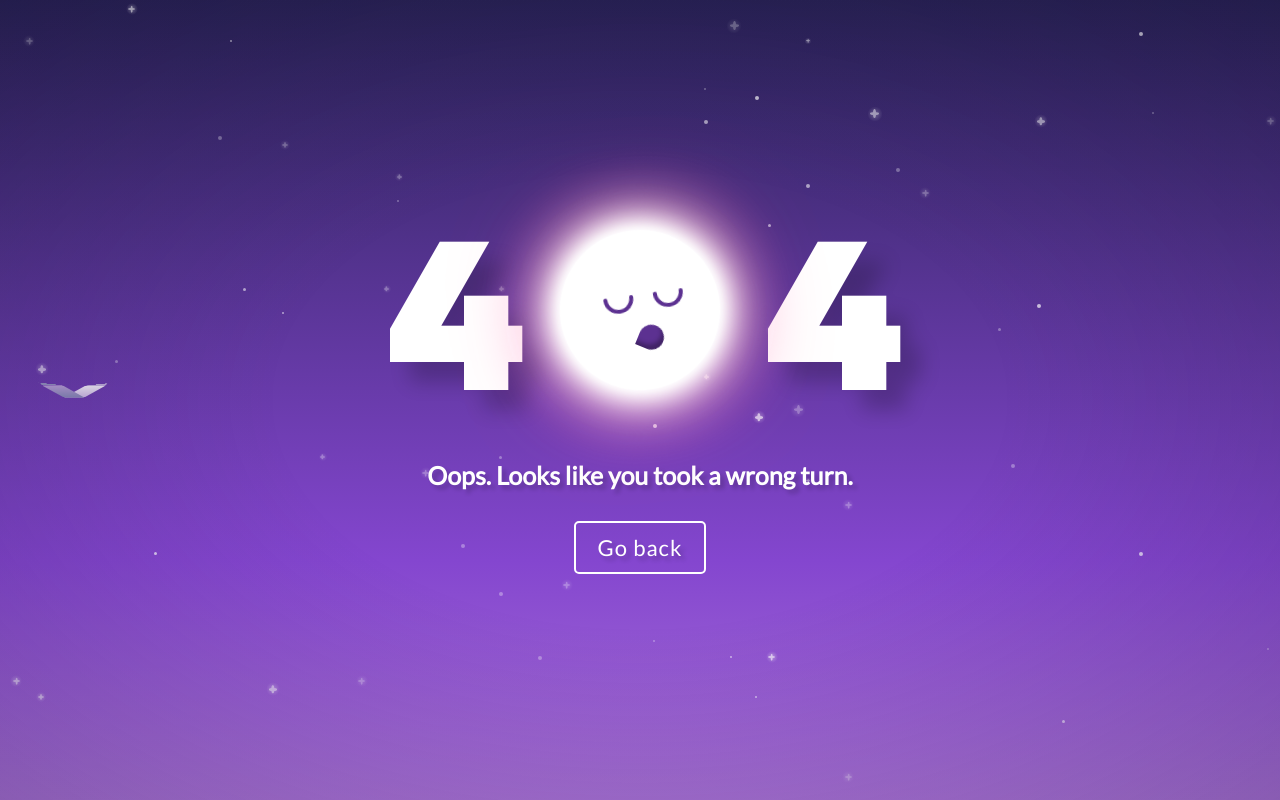
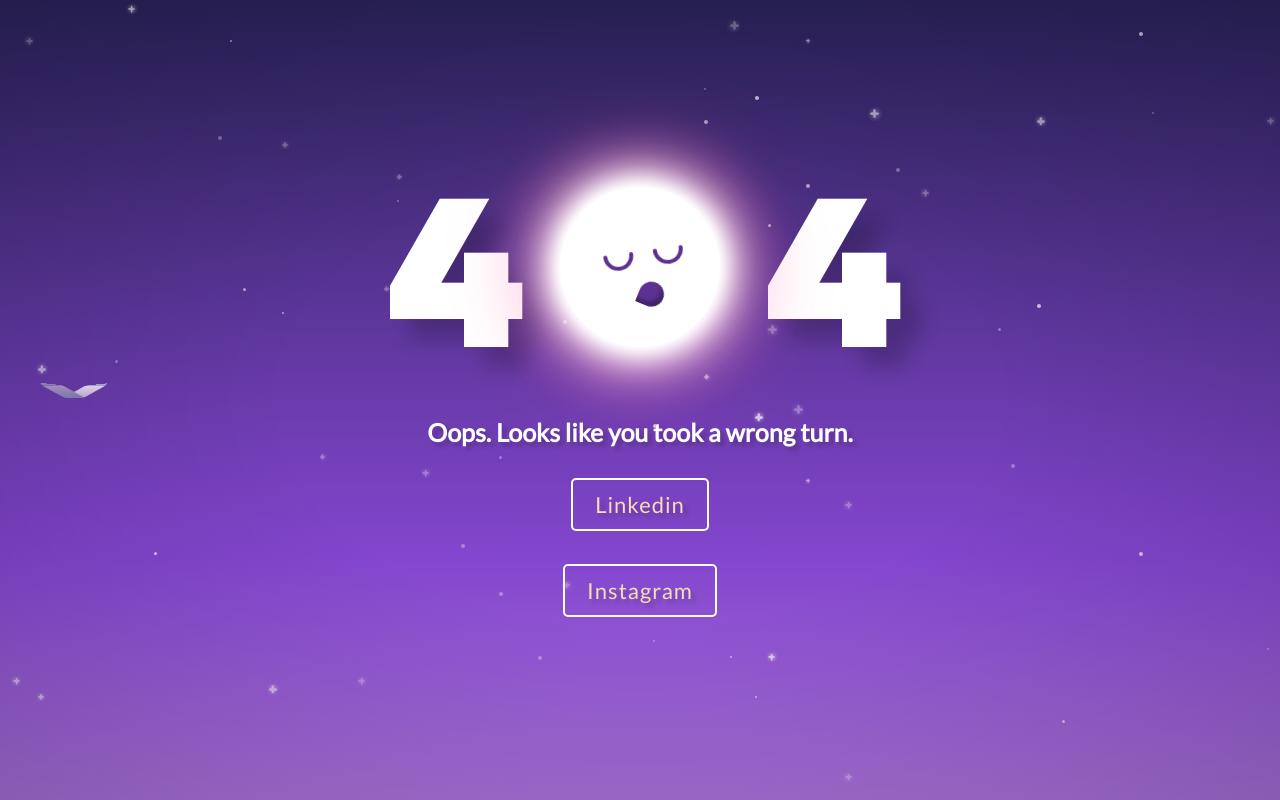
Before and after one commit to Jbansal2/portfoliyo, a plain HTML site: page index.html in a window 1280 px wide. Drawn offline with Linux system fonts and the light colour scheme.

Commit message:
Update index.html

```diff
--- a/index.html
+++ b/index.html
@@ -960,6 +960,11 @@ button {
   border-radius: 5px;
   text-shadow: 4px 4px 4px rgba(0, 0, 0, 0.2);
   transition: opacity 0.2s ease;
+
+}
+button a {
+  text-decoration: none;
+  color: wheat;
 }
 button:hover {
   opacity: 0.7;
@@ -1541,7 +1546,8 @@ button:focus {
       <div class="number">4</div>
     </div>
     <div class="subtitle">Oops. Looks like you took a wrong turn.</div>
-    <button>Go back</button>
+    <button><a  href="https://www.linkedin.com/in/jitendra-bansal-/" target="_blank">Linkedin</a></button>
+    <button><a  href="https://www.instagram.com/Jitendra_bansal5930/" target="_blank">Instagram</a></button>
   </div>
 </div>
 
```
